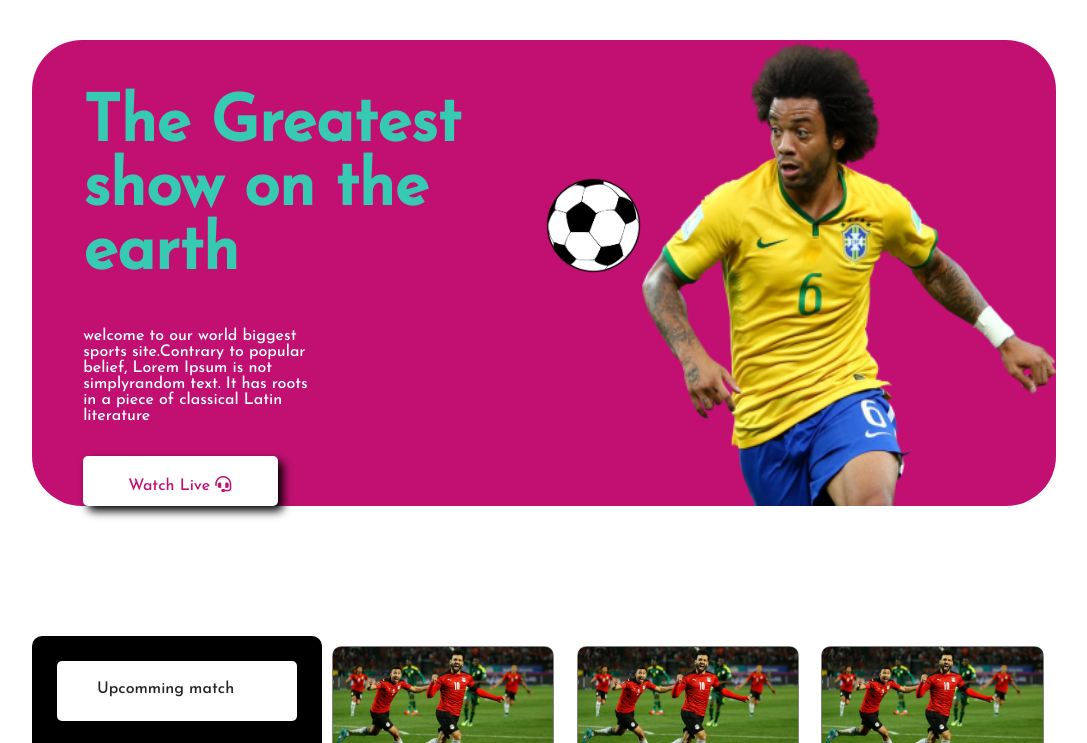
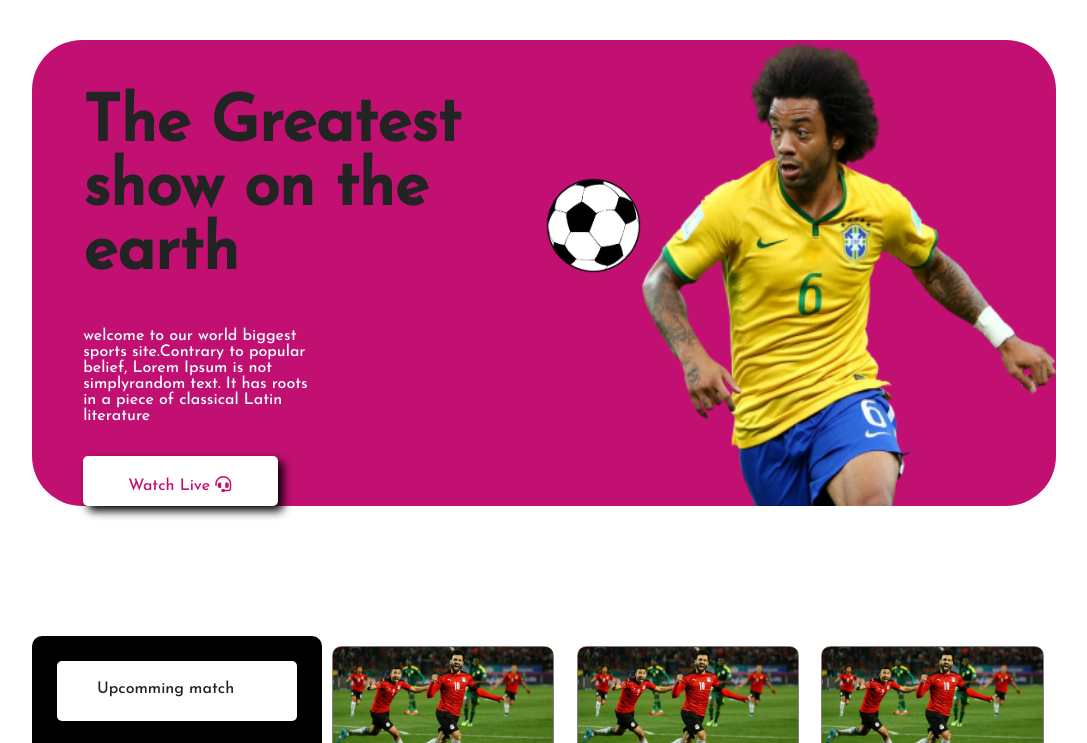
Before and after one commit to AbdulJobbar/assignment-2-sports-site, a plain HTML site: page index.html in a window 1280 px wide. In both pictures the pointer is over the element 409 px from the left and 189 px from the top of the page. Shown: the top 743 px of the page, without its empty margins (96-1183 px from the left). Drawn offline with Linux system fonts and the light colour scheme.

Commit message:
color edit

```diff
--- a/all-css/style.css
+++ b/all-css/style.css
@@ -100,7 +100,7 @@ header a {
 }
 
 .header:hover .header-paragraph h1 {
-    color: rgb(54, 202, 178);
+    color: rgb(34, 36, 35);
 }
 
 .header-paragraph h1 {
--- a/all-css/upcoming-match.css
+++ b/all-css/upcoming-match.css
@@ -81,7 +81,7 @@ header a {
 }
 
 .header:hover .header-paragraph h1 {
-    color: rgb(54, 202, 178);
+    color: rgb(34, 36, 35);
 }
 
 .header-paragraph h1 {
```
